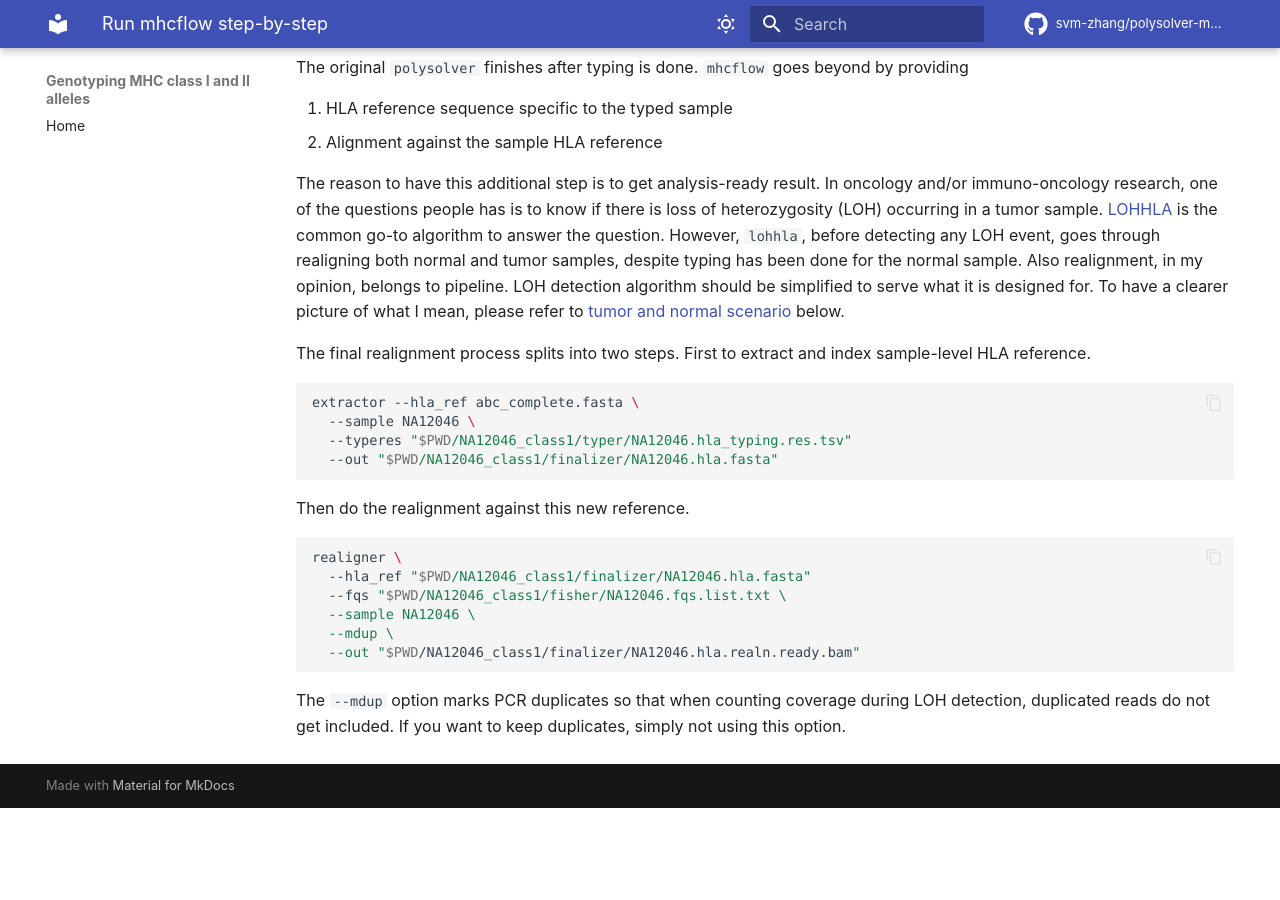
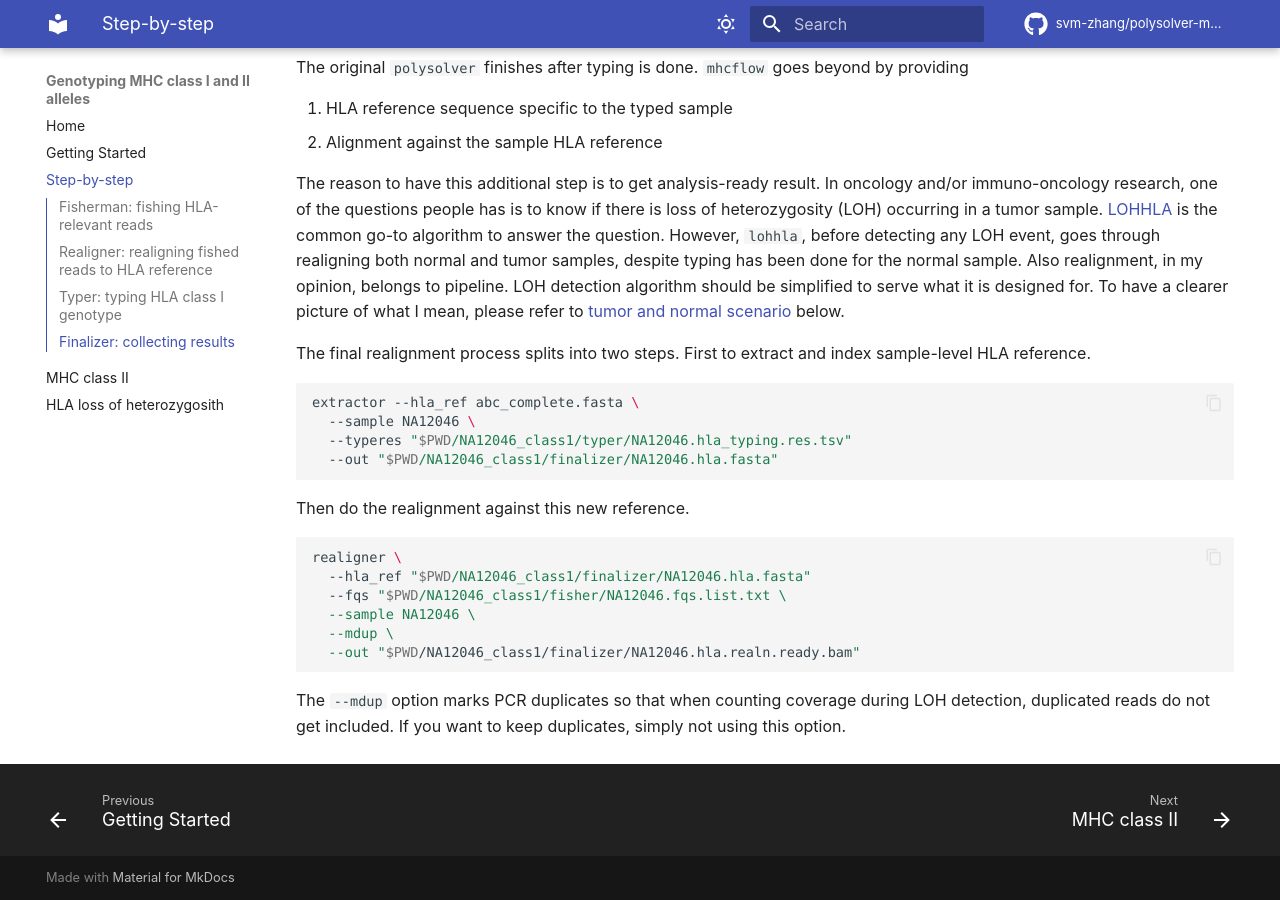
Before and after one commit to svm-zhang/mhcflow, an MkDocs documentation site: the page built from docs/step_by_step.md, in a window 1280 px wide and 900 px high, scrolled down 1844 px. Built offline with MkDocs 1.6.1 and Material for MkDocs 9.7.7, drawn with Linux system fonts in a browser that asks for light colours; comment, search, counter and statistics services are not loaded; before the commit the page ends 2652 px from its top, so only the background shows below that.

Commit message:
Minor update.

```diff
--- a/mkdocs.yml
+++ b/mkdocs.yml
@@ -74,6 +74,10 @@ markdown_extensions:
   - pymdownx.tilde
   - toc:
       permalink: true
-
+  - tables
 nav:
   - Home: index.md
+  - Getting Started: getting_start.md
+  - Step-by-step: step_by_step.md
+  - MHC class II: class_ii.md
+  - HLA loss of heterozygosith: loh.md
```
